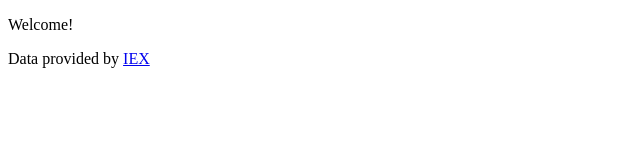
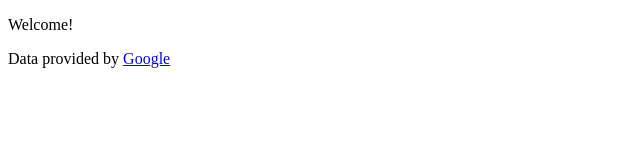
Before and after one commit to 5HT1/project23, a plain HTML site: page index.html in a window 1280 px wide. Shown: the full height of the page, 0-640 px from the left. Drawn offline with Linux system fonts and the light colour scheme.

Commit message:
Update index.html

```diff
--- a/index.html
+++ b/index.html
@@ -13,7 +13,7 @@
             <div></div>
         </main>
         <footer class="mb-5 small text-center text-muted">
-            Data provided by <a href="https://google.com/">IEX</a>
+            Data provided by <a href="https://google.com/">Google</a>
         </footer>
     </body>
 
```
